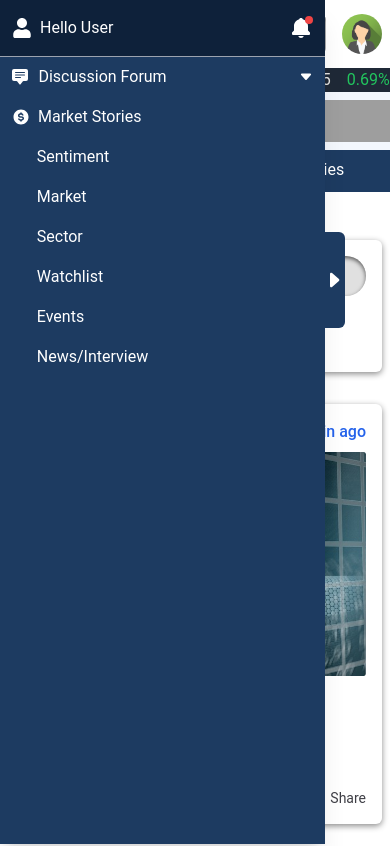
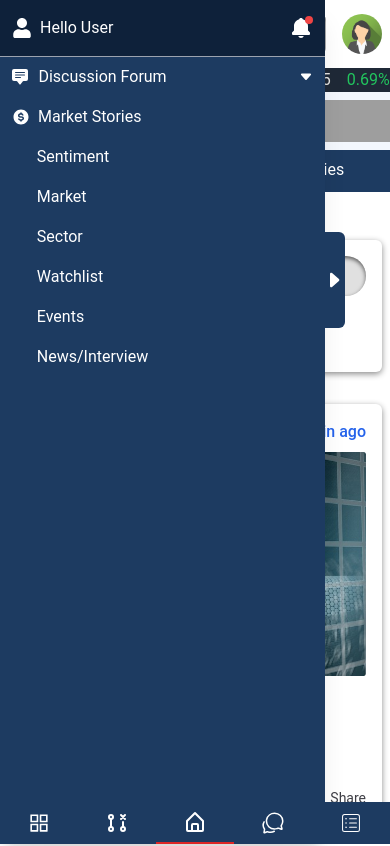
Before and after one commit to ishantchauhan710/goindiastocks-clone, a Next.js app: page / in a window 390 px wide. Shown: the top 846 px of the page. Built offline with nearby package versions, Linux system fonts and the light colour scheme; grey boxes are pictures that could not be loaded.

Commit message:
Bottom tabs added

```diff
--- /dev/null
+++ b/src/components/BottomTabs.tsx
@@ -0,0 +1,51 @@
+import React, { useState } from "react";
+import { AiOutlineAppstore } from "react-icons/ai";
+import { TbGitPullRequestClosed } from "react-icons/tb";
+import { BiHomeAlt } from "react-icons/bi";
+import { IoChatbubblesOutline } from "react-icons/io5";
+import { CiViewList } from "react-icons/ci";
+
+const BottomTabs = () => {
+  const tabs = [
+    {
+      name: "A",
+      icon: <AiOutlineAppstore />,
+    },
+    {
+      name: "B",
+      icon: <TbGitPullRequestClosed />,
+    },
+    {
+      name: "C",
+      icon: <BiHomeAlt />,
+    },
+    {
+      name: "D",
+      icon: <IoChatbubblesOutline />,
+    },
+    {
+      name: "E",
+      icon: <CiViewList />,
+    },
+  ];
+
+  const [selectedTab, setSelectedTab] = useState(tabs[2].name);
+
+  return (
+    <div className="bg-[#1d3b61] z-[1001] fixed bottom-0 w-full flex items-center justify-stretch text-white text-2xl">
+      {tabs.map((tab) => (
+        <div
+          key={tab.name}
+          className={`w-full p-2 bg-[#1d3b61]  hover:bg-[#0e213a] cursor-pointer flex items-center justify-center ${
+            selectedTab === tab.name ? "border-b-2 border-b-red-600" : ""
+          }`}
+          onClick={() => setSelectedTab(tab.name)}
+        >
+          {tab.icon}
+        </div>
+      ))}
+    </div>
+  );
+};
+
+export default BottomTabs;
--- a/src/components/MainBody.tsx
+++ b/src/components/MainBody.tsx
@@ -1,4 +1,4 @@
-import React, { useState } from "react";
+import React, { useEffect, useState } from "react";
 import Drawer from "./Drawer";
 import DiscussionForum from "./DiscussionForum";
 import MarketStories from "./MarketStories";
@@ -6,8 +6,14 @@ import { useMediaQuery } from "@/hooks/useMediaQuery";
 
 const MainBody = () => {
   const [isOpen, setIsOpen] = useState(true);
-  const isBigScreen = useMediaQuery("(min-width: 769px)");
+  const [isBigScreen, setIsBigScreen] = useState(true);
   const [selectedTab, setSelectedTab] = useState(1);
+  const bigScreen = useMediaQuery("(min-width: 769px)");
+
+  // To prevent hydration error
+  useEffect(() => {
+    setIsBigScreen(bigScreen);
+  }, [bigScreen]);
 
   return (
     <div className="flex relative">
--- a/src/components/MarketStories.tsx
+++ b/src/components/MarketStories.tsx
@@ -20,16 +20,16 @@ const MarketStories = ({ isOpen }: MarketStoriesProps) => {
         {AppData.marketStories.map((item, i) => (
           <div
             key={item.story + i}
-            className="relative mb-4 rounded-xl w-full h-44 overflow-hidden"
+            className="relative mb-4 z-[2] rounded-xl w-full h-44 overflow-hidden"
           >
             <Image
               src={item.img}
               alt="market image"
               style={{ objectFit: "cover" }}
               fill
-              className="rounded-md w-full h-full overflow-hidden"
+              className="rounded-md w-full h-full overflow-hidden z-[-1]"
             />
-            <div className="z-[333] absolute bottom-0 m-2 text-white text-sm cursor-pointer">
+            <div className="z-[1] absolute bottom-0 m-2 text-white text-sm cursor-pointer">
               {item.story}
             </div>
           </div>
--- a/src/pages/index.tsx
+++ b/src/pages/index.tsx
@@ -7,6 +7,7 @@ import PopularStocksBar from "@/components/PopularStocksBar";
 import FeaturedCompanies from "@/components/FeaturedCompanies";
 import MainBody from "@/components/MainBody";
 import { useState } from "react";
+import BottomTabs from "@/components/BottomTabs";
 
 const inter = Inter({ subsets: ["latin"] });
 
@@ -24,6 +25,7 @@ export default function Home() {
         <PopularStocksBar />
         <FeaturedCompanies />
         <MainBody />
+        <BottomTabs />
       </main>
     </>
   );
```
Also changed, not shown: src/components/DiscussionForum.tsx (+7 -4 lines).
